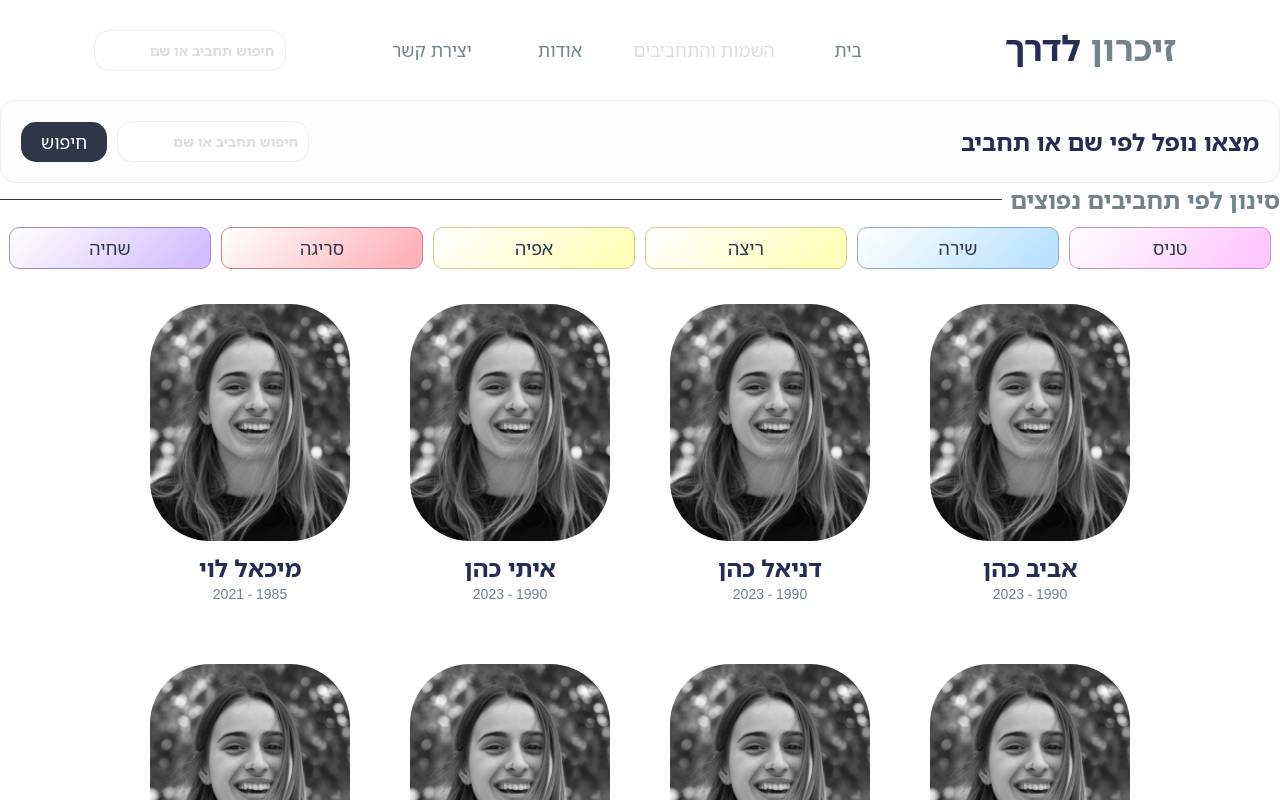
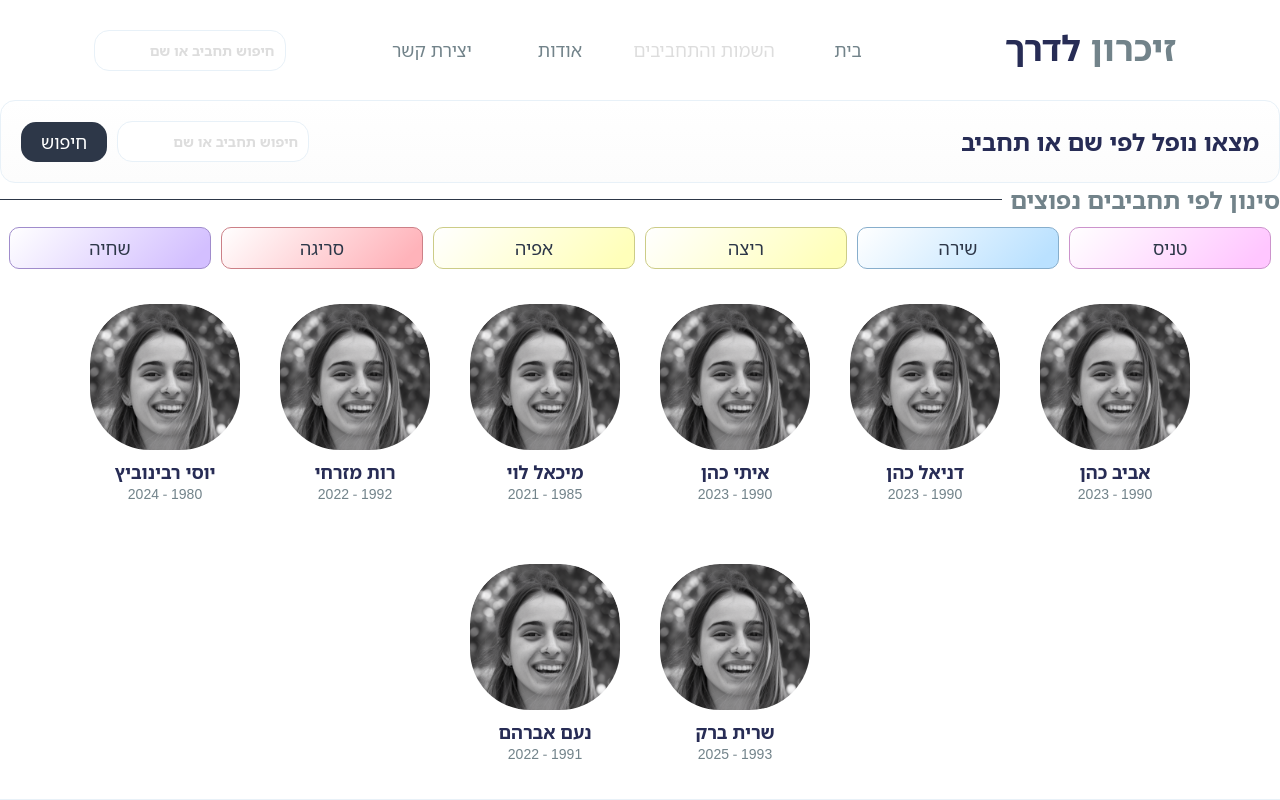
Before and after one commit to Skillink-org/Zikaron-Laderech, a Next.js app: page /all-fallen in a window 1280 px wide. Shown: the top 800 px of the page. Built offline with nearby package versions, Linux system fonts and the light colour scheme.

Commit message:
Usong Next-Image, and reduce the size of card.

```diff
--- a/app/components/ProfileCard/index.jsx
+++ b/app/components/ProfileCard/index.jsx
@@ -1,4 +1,5 @@
 import styles from "./style.module.scss";
+import Image from "next/image";
 
 export default function ProfileCard({
     firstName = "מאי",
@@ -10,7 +11,13 @@ export default function ProfileCard({
     return (
         <div className={styles.card}>
             <div className={styles.profileImage}>
-        <img src={imageSrc} alt={`${firstName} ${lastName}`} />
+                <Image
+                    className={styles.profileImage}
+                    src={imageSrc}
+                    alt={`${firstName} ${lastName}`}
+                    width={150}
+                    height={200}
+                />
             </div>
             <h3 className={styles.name}>{`${firstName} ${lastName}`}</h3>
             <p className={styles.years}>
--- a/app/components/ProfileCard/style.module.scss
+++ b/app/components/ProfileCard/style.module.scss
@@ -5,27 +5,20 @@
   flex-direction: column;
   align-items: center;
   padding: 2%;
-  width: 250px;
-  height: 350px;
+  width: 180px;
+  height: 250px;
   font-family: $font-family;
 
   .profileImage {
     position: relative;
-    width: 200px;
-    height: 250px;
     margin-bottom: 10px;
     border-radius: 60px;
     overflow: hidden;
-
-    img {
-      width: 100%;
-      height: 100%;
-      object-fit: cover;
-    }
+    object-fit: cover
   }
 
   .name {
-    font-size: $text-lg;
+    font-size: $text-md;
     font-weight: 700;
     color: $titleColor;
   }
```
Lines whose indentation alone changed are shown as unchanged.
